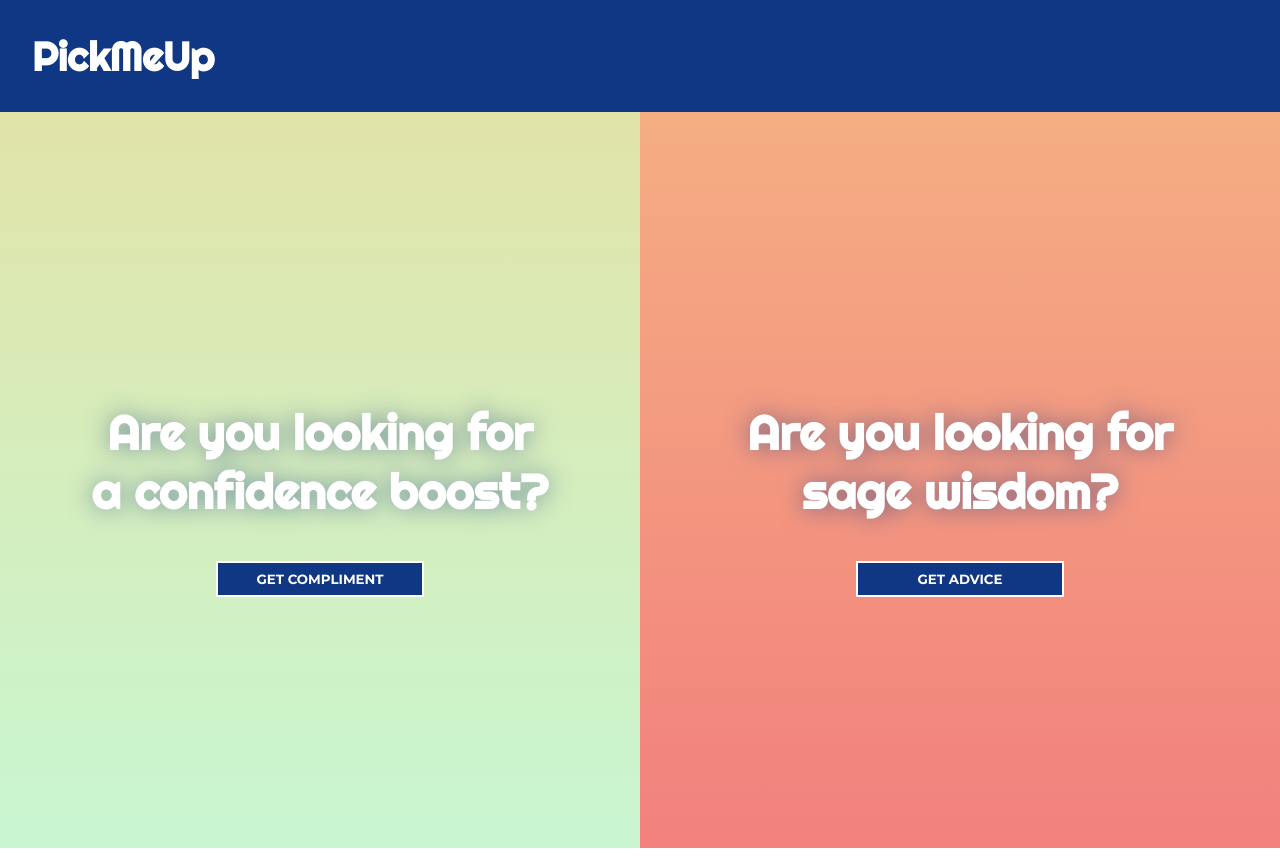
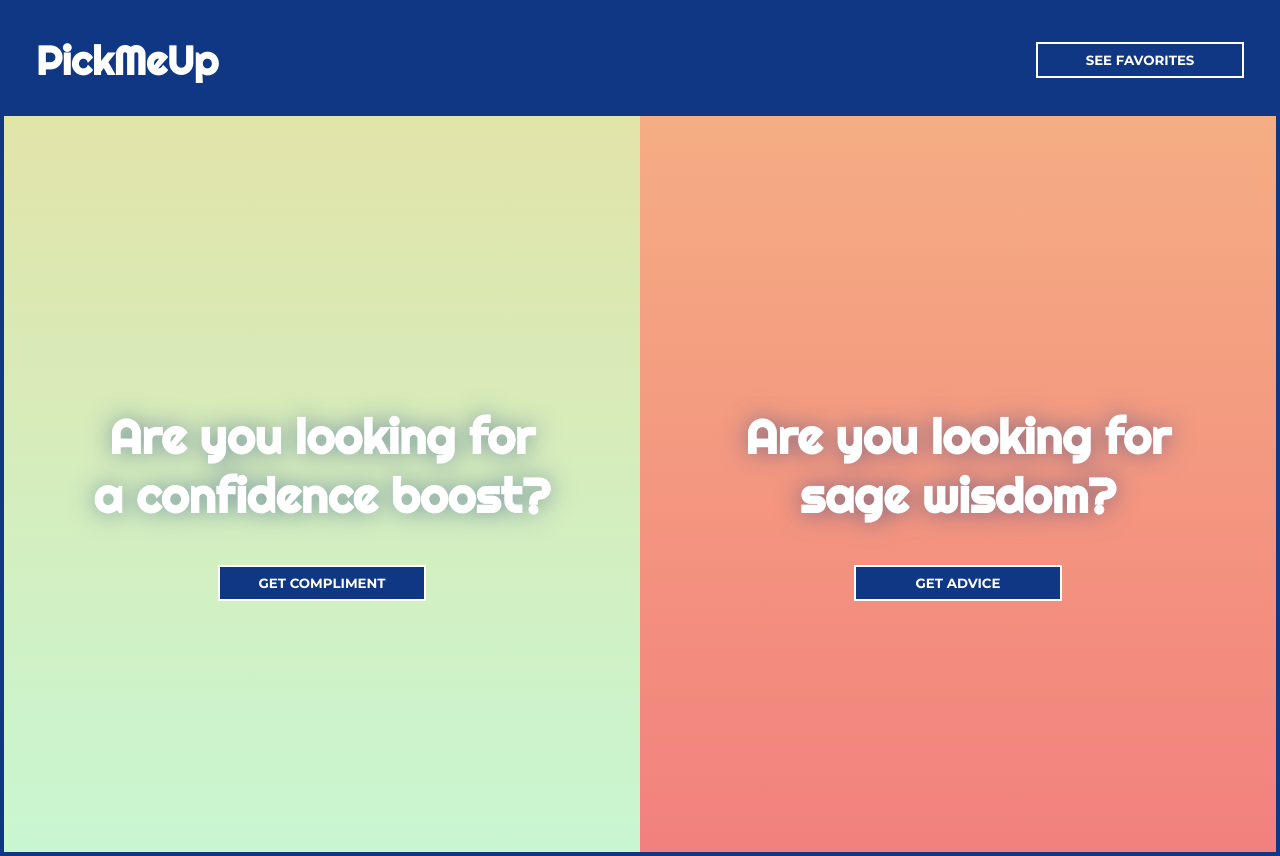
Before and after one commit to lkarpins/pick-me-up, a React (Create React App) app: page / in a window 1280 px wide. Built offline with nearby package versions, Linux system fonts and the light colour scheme; no server answers.

Commit message:
Removed getNewCall() on get compliment/advice buttons and added to close button

```diff
--- a/src/components/Navigation/Navigation.tsx
+++ b/src/components/Navigation/Navigation.tsx
@@ -1,20 +1,16 @@
-import * as React from 'react';
-import { Button } from '../Button/Button';
-import "./Navigation.css"
-
+import * as React from "react";
+import { Button } from "../Button/Button";
+import "./Navigation.css";
 
 export interface NavigationProps {
   label: string;
 }
 
-export const Navigation = ({
-    label
-}: NavigationProps) => {
+export const Navigation = ({ label }: NavigationProps) => {
   return (
     <nav>
       <h1 className="logo">PickMeUp</h1>
-            {/* <Button
-            label="See Favorites" /> */}
+      <Button label="See Favorites" />
     </nav>
   );
-}
+};
--- a/src/components/SelectionView/SelectionView.tsx
+++ b/src/components/SelectionView/SelectionView.tsx
@@ -21,7 +21,7 @@ export const SelectionView = ({
           <span className="material-icons icon">favorite_border</span>
         </div>
         <Link to="/" className="link-style">
-          <div className="topbar-btn">
+          <div className="topbar-btn" onClick={() => getNewCall(selection)}>
             <span className="material-icons icon">close</span>
           </div>
         </Link>
--- a/src/components/SelectionsContainer/SelectionsContainer.tsx
+++ b/src/components/SelectionsContainer/SelectionsContainer.tsx
@@ -20,7 +20,7 @@ export const SelectionsContainer = ({
     <div className={`selections ${selection}-section`}>
       <h2 className="selection-heading">{selectionHeading}</h2>
       <Link to={`/${selection}`}>
-        <Button onClick={() => getNewCall(selection)} label={buttonLabel} />
+        <Button label={buttonLabel} />
       </Link>
     </div>
   );
--- a/src/index.css
+++ b/src/index.css
@@ -14,6 +14,7 @@ code {
 html,
 body {
   color: #ffffff;
+  border: 2px solid #103783;
 }
 h1,
 h2 {
```
Lines whose indentation alone changed are shown as unchanged.
